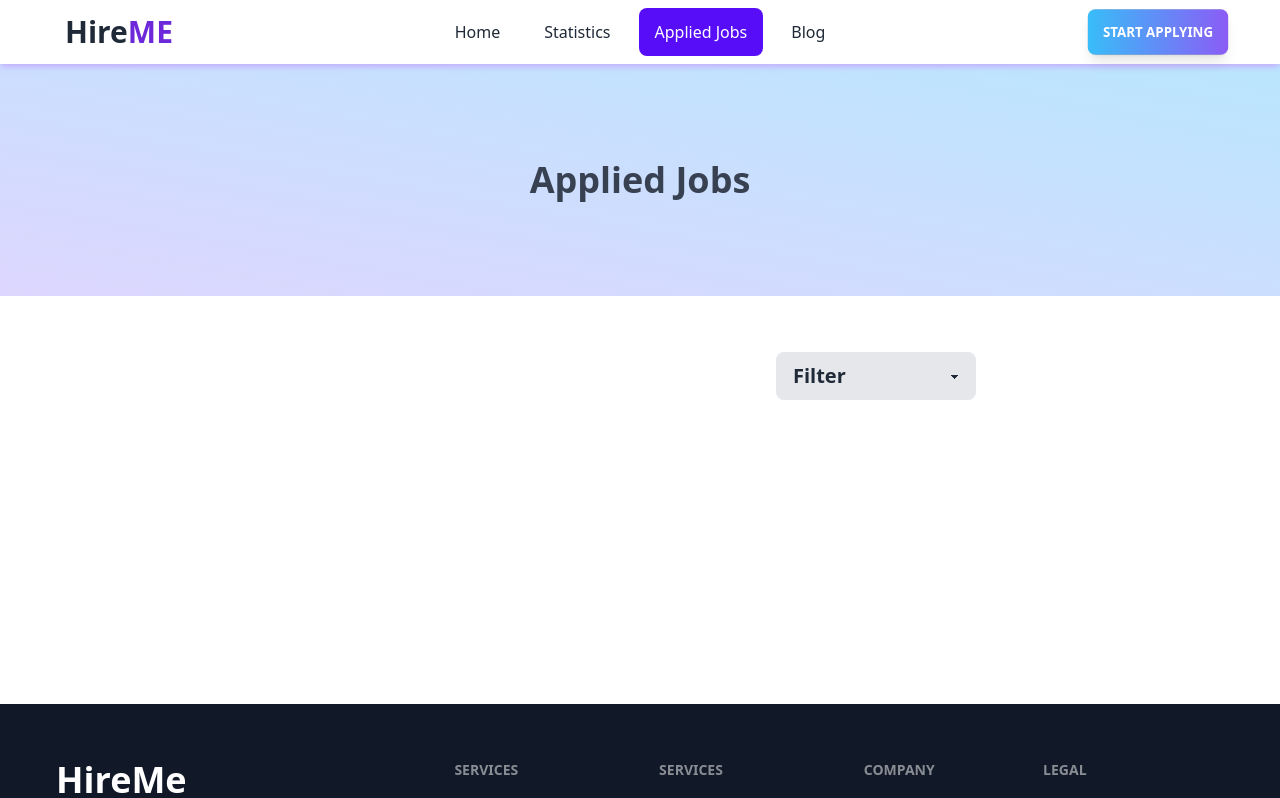
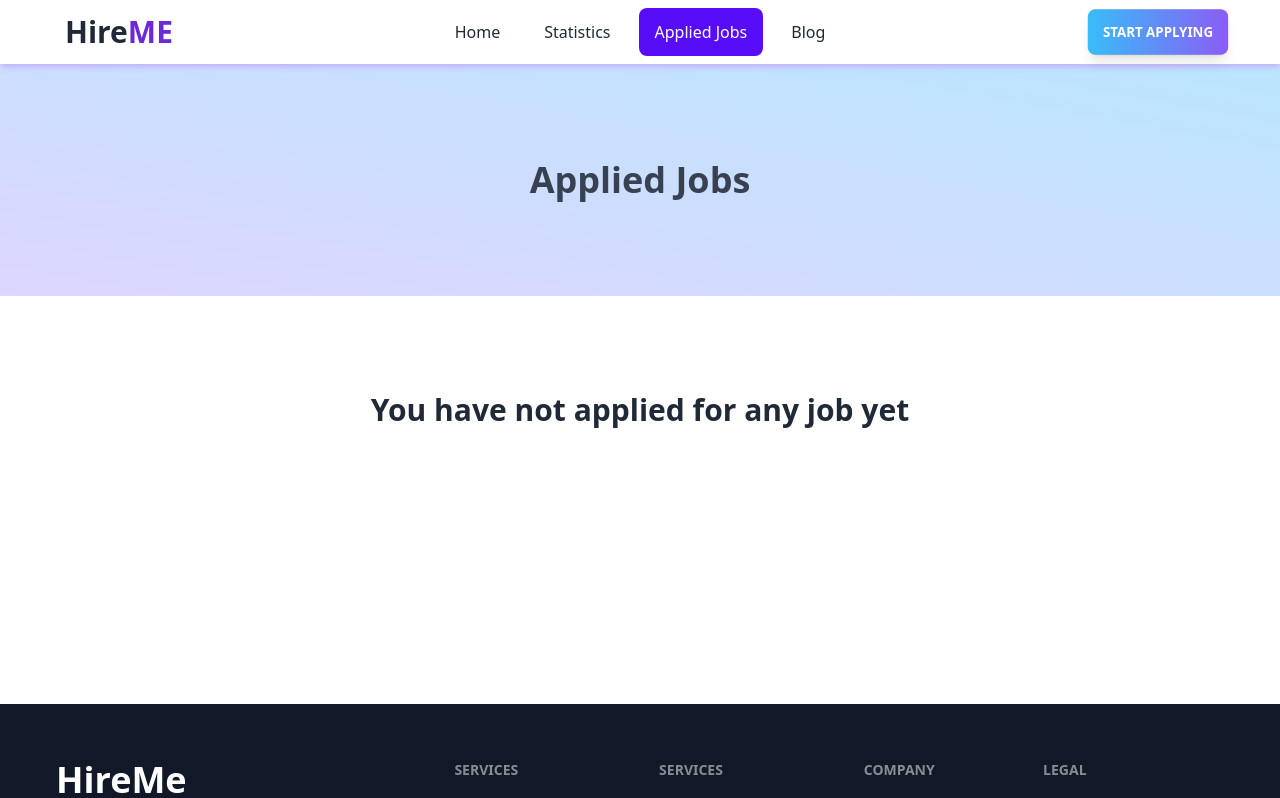
Before and after one commit to gsjoy24/hire-me, a React (Vite) app: page /applied_jobs in a window 1280 px wide. Shown: the top 798 px of the page. Built offline with nearby package versions, Linux system fonts and the light colour scheme.

Commit message:
fixing no job applied with conditional rendering

```diff
--- a/src/components/AppliedJobs.jsx
+++ b/src/components/AppliedJobs.jsx
@@ -45,6 +45,9 @@ const AppliedJobs = () => {
 		<div>
 			<SectionTitle>Applied Jobs</SectionTitle>
 
+			{jobs.length === 0 ? (
+				<h1 className='text-3xl font-bold text-center my-24 px-5'>You have not applied for any job yet</h1>
+			) : (
 				<div className='my-14 max-w-2xl mx-5 md:mx-auto'>
 					<select
 						onChange={handleFilter}
@@ -61,6 +64,7 @@ const AppliedJobs = () => {
 						<AppliedJobCard key={job.id} job={job} />
 					))}
 				</div>
+			)}
 		</div>
 	);
 };
```
Lines whose indentation alone changed are shown as unchanged.
